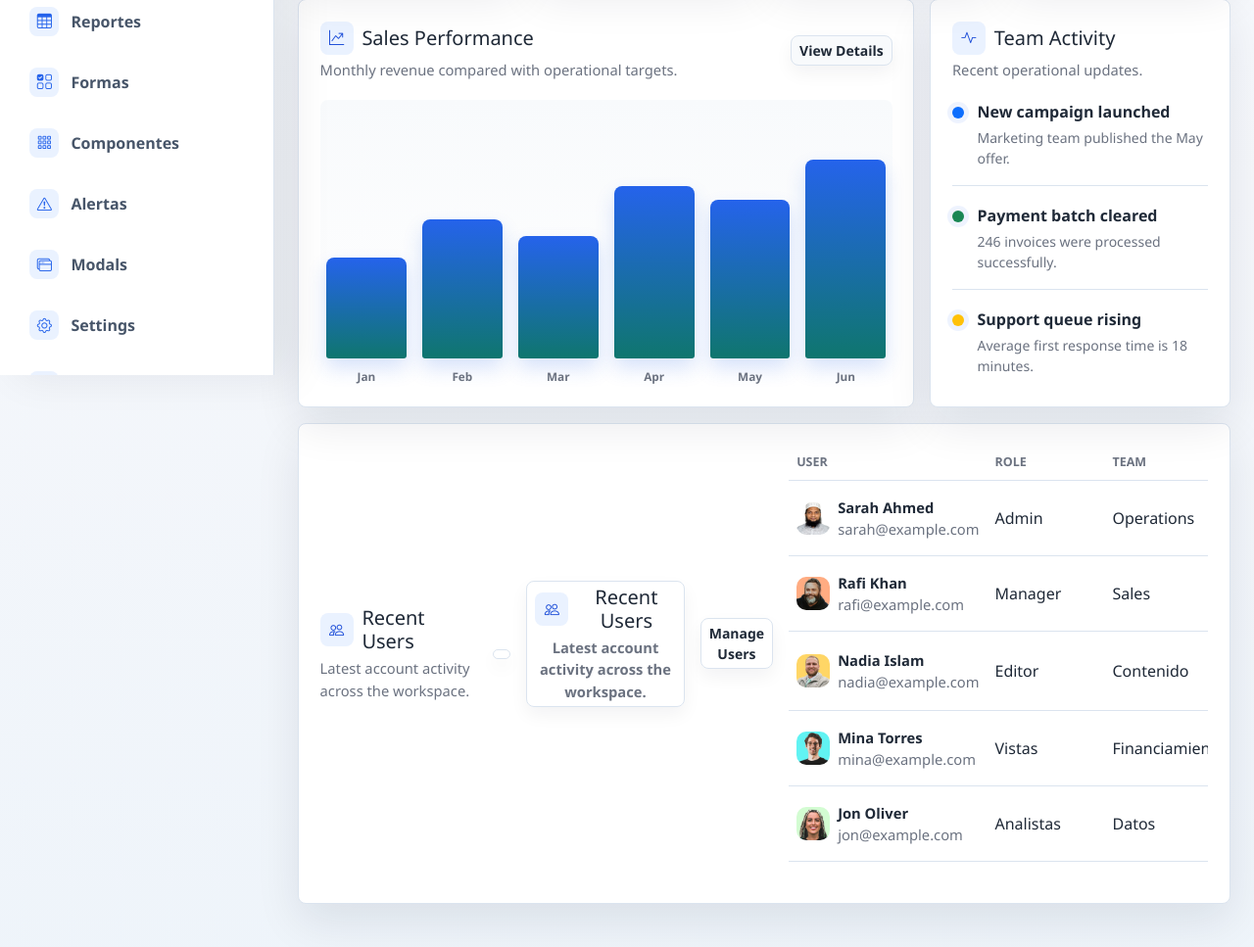
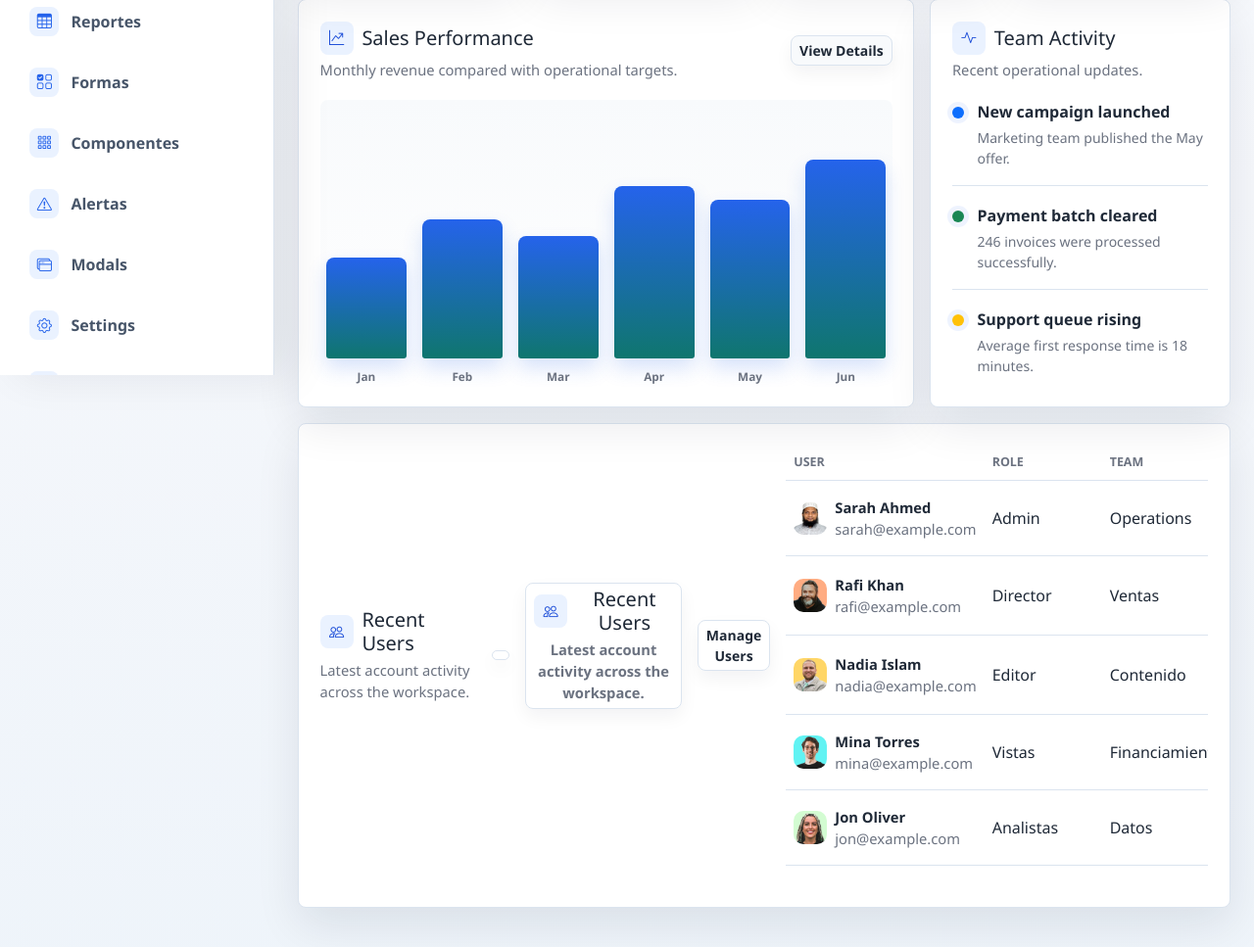
Before and after one commit to JostinUTC/InterfacesG7, a Django app: template dashboard/templates/private/dashboard.html in a window 1280 px wide. Shown: the part 417-1384 px from the top of the page at 98% size. Run offline with Django 3.2, Linux system fonts and the light colour scheme; the template is opened without the code that fills it, so the values that code supplies are empty; some libraries are stand-ins or nearby versions.

Commit message:
Mejora en apartado ventas

```diff
--- a/dashboard/templates/private/dashboard.html
+++ b/dashboard/templates/private/dashboard.html
@@ -290,10 +290,10 @@
                         </div>
                       </div>
                     </td>
-                    <td>Manager</td>
-                    <td>Sales</td>
-                    <td><span class="badge text-bg-success">Active</span></td>
-                    <td>Feb 03, 2026</td>
+                    <td>Director</td>
+                    <td>Ventas</td>
+                    <td><span class="badge text-bg-success">Activado</span></td>
+                    <td>Febrero 03, 2026</td>
                     <td class="text-end"><a class="btn btn-light btn-sm" href="user-details.html">View</a></td>
                   </tr>
                   <tr>
```
